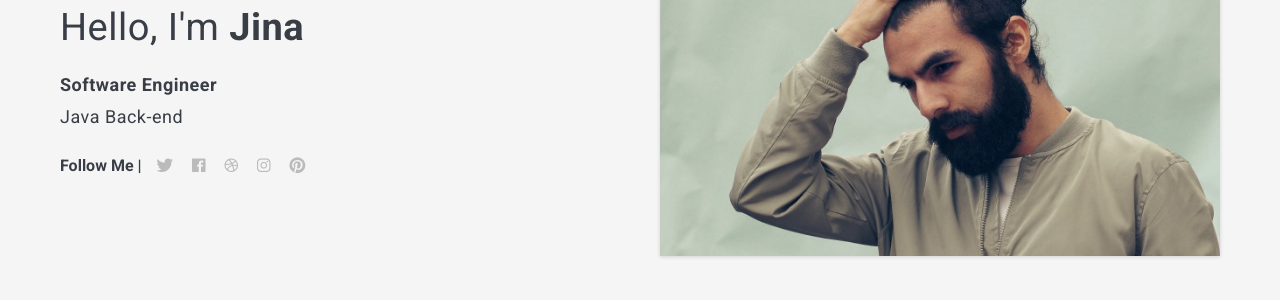
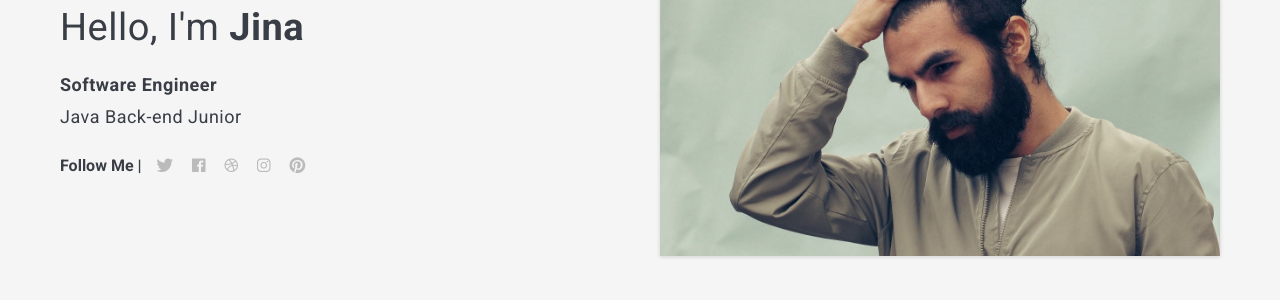
Before and after one commit to 88jina/88jina.github.io, a Jekyll site: the page built from index.html, in a window 1280 px wide. Shown: the part 251-551 px from the top of the page. Built offline with Jekyll 4.4.1, drawn with Linux system fonts in a browser that asks for light colours; nearby versions of some CDN libraries; the list of posts is cut into pages by our own code.

Commit message:
add info

```diff
--- a/_data/settings.yml
+++ b/_data/settings.yml
@@ -11,7 +11,7 @@ author:
   name: Jina Park
   image: 01.jpg
   say-hello: Hello, I'm <strong>Jina</strong>
-  bio: <strong>Software Engineer</strong><br>Java Back-end
+  bio: <strong>Software Engineer</strong><br>Java Back-end Junior
 
 #-------------------------------
 # Contact links
```
